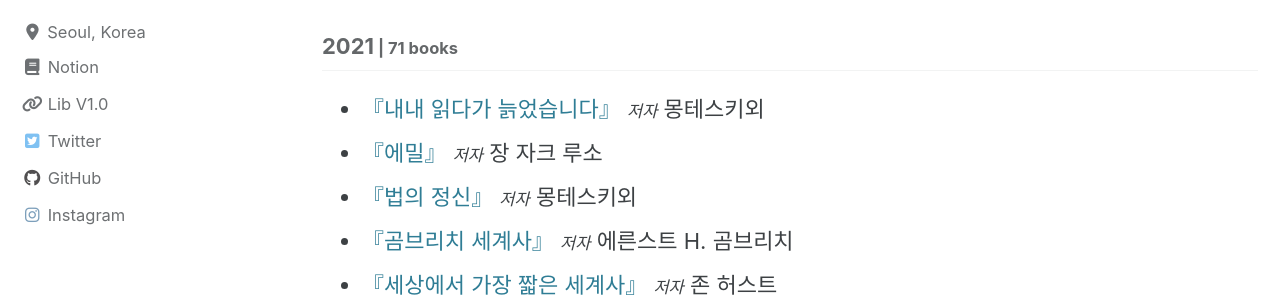
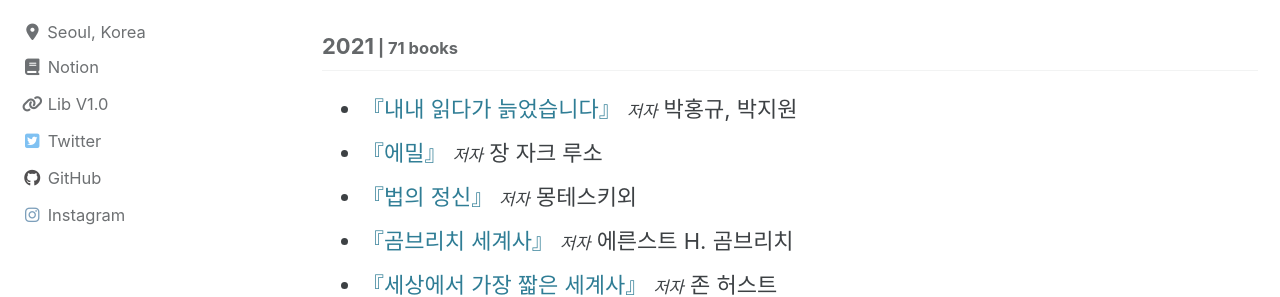
Before and after one commit to deftone2000/cosmo-s-archive, a Jekyll site: the page built from _pages/reading-list.html, in a window 1280 px wide and 900 px high. Shown: the part 409-706 px from the top of the window. Built offline with Jekyll 4.4.1, drawn with Linux system fonts in a browser that asks for light colours; cached includes are drawn as plain includes; nearby versions of some CDN libraries; comment, search, counter and statistics services are not loaded; a style sheet for code colours, icons or effects is not loaded.

Commit message:
no message

```diff
--- a/_data/reading.yml
+++ b/_data/reading.yml
@@ -6,10 +6,10 @@ list:
 
       - title: "내내 읽다가 늙었습니다"
         ori_title:
-        author: 몽테스키외
-        post_title:
-        cover:
-        trans: 박홍규, 박지원
+        author: 박홍규, 박지원
+        post_title:
+        cover:
+        trans:
         pub: 도서출판 사이드웨이
         pub_info:
         post_link:
```
